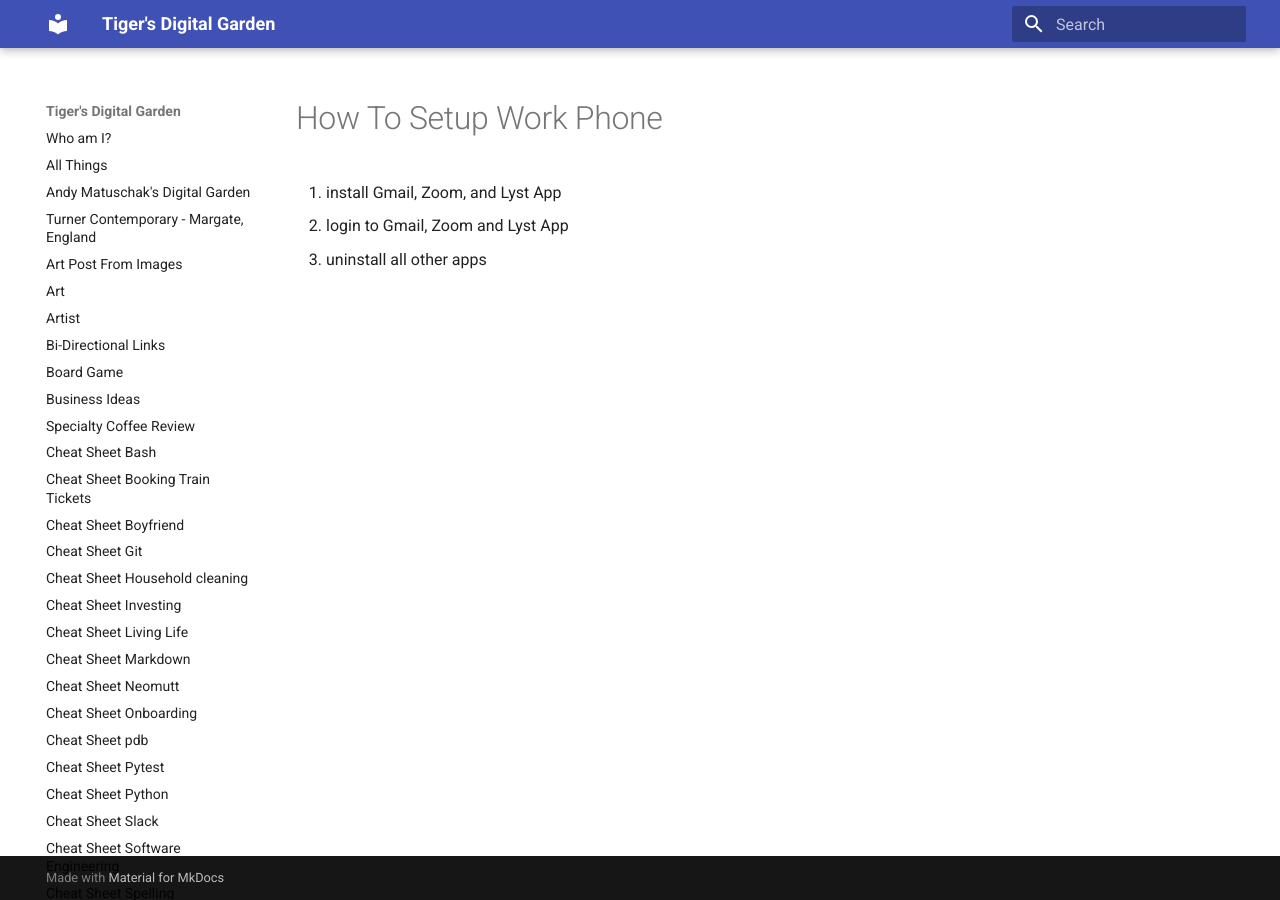
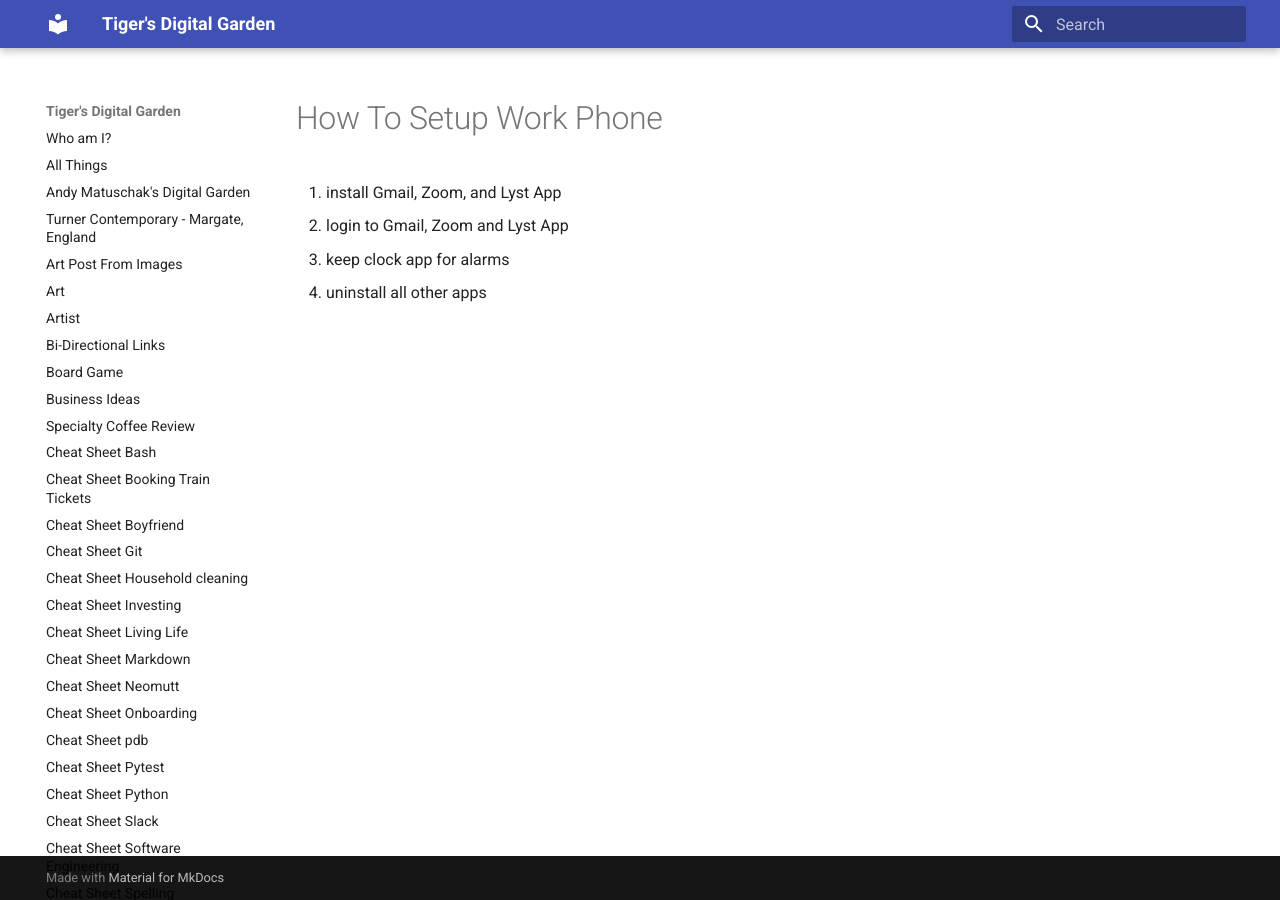
Before and after one commit to ynotstartups/notes, an MkDocs documentation site: the page built from notes/how-to-setup-work-phone.md, in a window 1280 px wide. Built offline with MkDocs 1.6.1 and Material for MkDocs 9.7.7, drawn with Linux system fonts in a browser that asks for light colours.

Commit message:
add keep clock app

```diff
--- a/notes/how-to-setup-work-phone.md
+++ b/notes/how-to-setup-work-phone.md
@@ -2,4 +2,5 @@
 
 1. install Gmail, Zoom, and Lyst App
 1. login to Gmail, Zoom and Lyst App
+1. keep clock app for alarms
 1. uninstall all other apps
```
